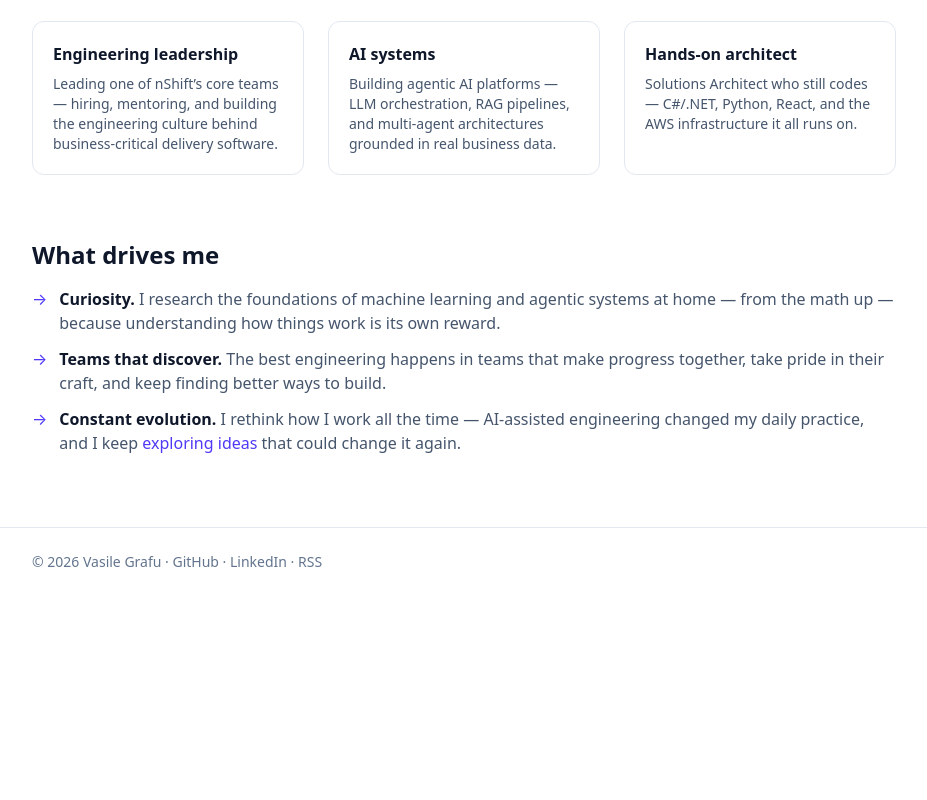
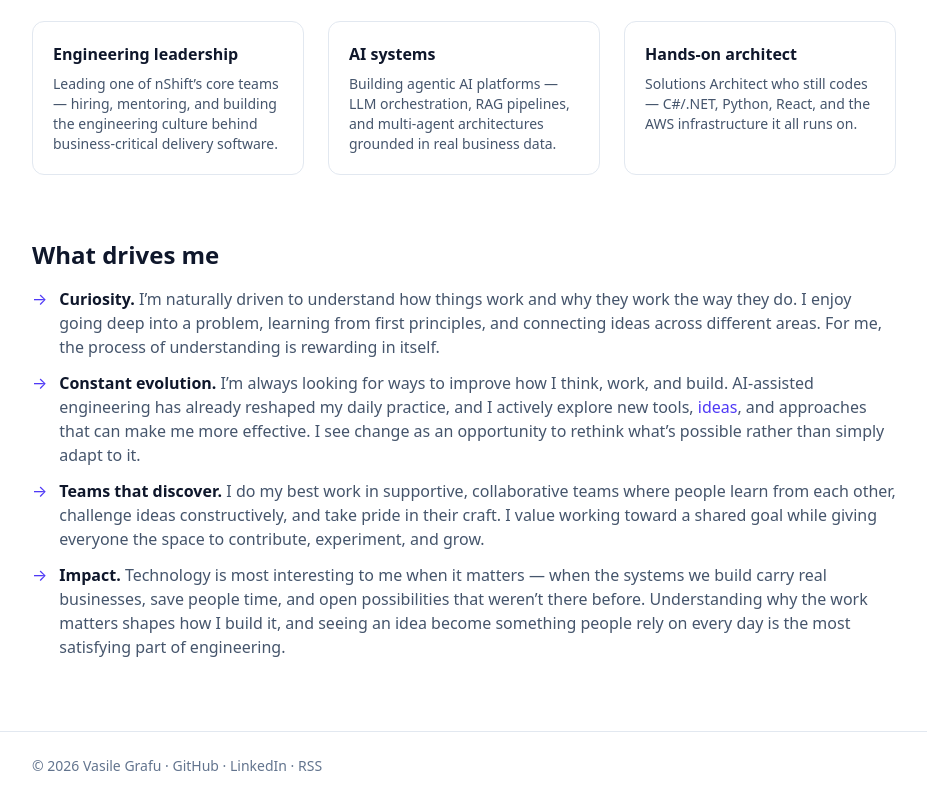
Before and after one commit to vasilegrafu/vasilegrafu.github.io, an Astro site: page / in a window 1280 px wide. Shown: the part 466-1266 px from the top of the page, without its empty margins (176-1103 px from the left). Before the commit the page ends 1062 px from the top, so only its background shows below. Built offline with nearby package versions, Linux system fonts and the light colour scheme; Astro itself is replaced by a stand-in of ours.

Commit message:
Expand the What-drives-me section on home page with new copy and Impact item
Co-Authored-By: Claude Fable 5 <noreply@anthropic.com>
Claude-Session: https://claude.ai/code/session_01DUAnjygzEYDYM36WgVjPDe

```diff
--- a/src/pages/index.astro
+++ b/src/pages/index.astro
@@ -60,15 +60,19 @@ const current = experience[0];
     <ul class="mt-4 space-y-3 text-slate-600 dark:text-slate-300">
       <li class="flex gap-3">
         <span class="text-indigo-600 dark:text-indigo-400">→</span>
-        <span><strong class="text-slate-900 dark:text-white">Curiosity.</strong> I research the foundations of machine learning and agentic systems at home — from the math up — because understanding how things work is its own reward.</span>
+        <span><strong class="text-slate-900 dark:text-white">Curiosity.</strong> I’m naturally driven to understand how things work and why they work the way they do. I enjoy going deep into a problem, learning from first principles, and connecting ideas across different areas. For me, the process of understanding is rewarding in itself.</span>
       </li>
       <li class="flex gap-3">
         <span class="text-indigo-600 dark:text-indigo-400">→</span>
-        <span><strong class="text-slate-900 dark:text-white">Teams that discover.</strong> The best engineering happens in teams that make progress together, take pride in their craft, and keep finding better ways to build.</span>
+        <span><strong class="text-slate-900 dark:text-white">Constant evolution.</strong> I’m always looking for ways to improve how I think, work, and build. AI-assisted engineering has already reshaped my daily practice, and I actively explore new tools, <a href="/ideas/" class="text-indigo-600 dark:text-indigo-400 hover:underline">ideas</a>, and approaches that can make me more effective. I see change as an opportunity to rethink what’s possible rather than simply adapt to it.</span>
       </li>
       <li class="flex gap-3">
         <span class="text-indigo-600 dark:text-indigo-400">→</span>
-        <span><strong class="text-slate-900 dark:text-white">Constant evolution.</strong> I rethink how I work all the time — AI-assisted engineering changed my daily practice, and I keep <a href="/ideas/" class="text-indigo-600 dark:text-indigo-400 hover:underline">exploring ideas</a> that could change it again.</span>
+        <span><strong class="text-slate-900 dark:text-white">Teams that discover.</strong> I do my best work in supportive, collaborative teams where people learn from each other, challenge ideas constructively, and take pride in their craft. I value working toward a shared goal while giving everyone the space to contribute, experiment, and grow.</span>
+      </li>
+      <li class="flex gap-3">
+        <span class="text-indigo-600 dark:text-indigo-400">→</span>
+        <span><strong class="text-slate-900 dark:text-white">Impact.</strong> Technology is most interesting to me when it matters — when the systems we build carry real businesses, save people time, and open possibilities that weren’t there before. Understanding why the work matters shapes how I build it, and seeing an idea become something people rely on every day is the most satisfying part of engineering.</span>
       </li>
     </ul>
   </section>
```
